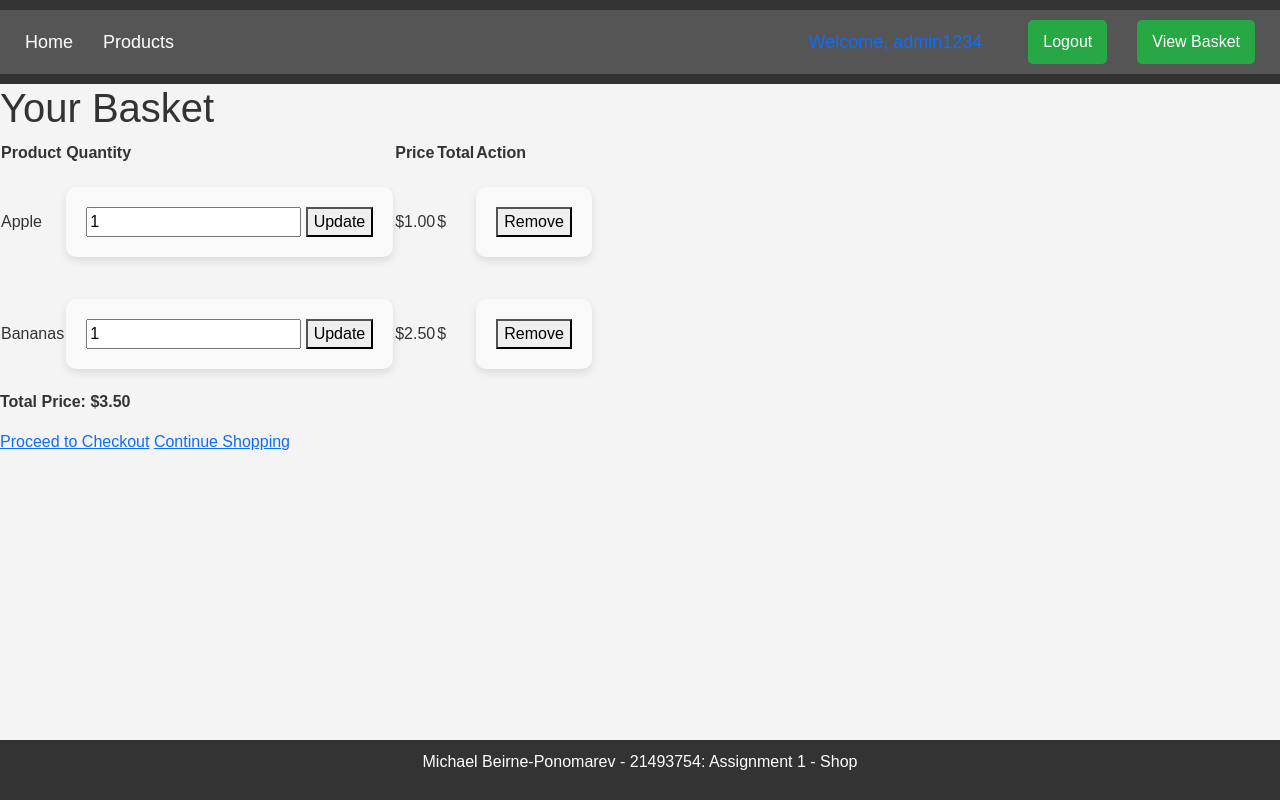
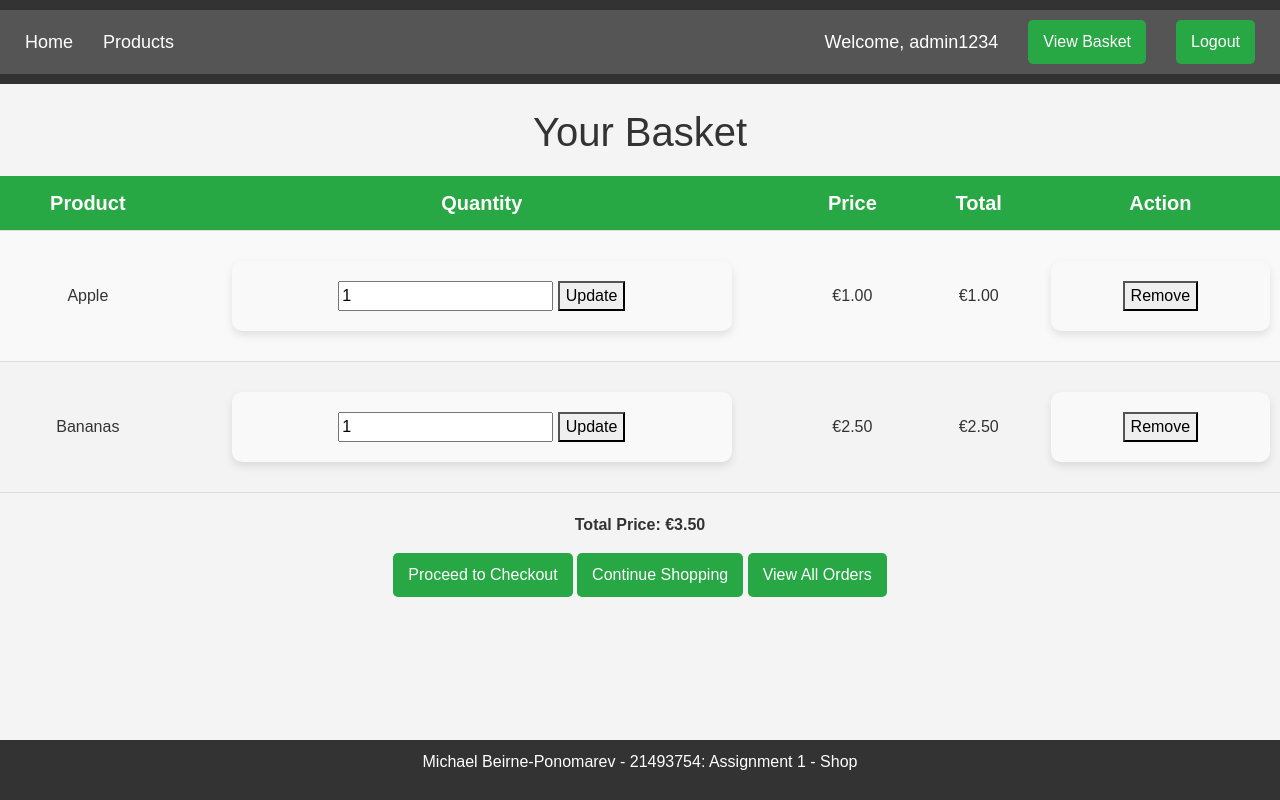
Before and after one commit to Mbpono24/CSC1113-A1, a Django app: page /view-basket/ in a window 1280 px wide. Run offline with Django 5.2, Linux system fonts and the light colour scheme; a user stored in the database is signed in; data comes from the database, SQL or seed files in the repository; both versions use the stored data as it was after the commit.

Commit message:
Final Fixes/Changes

```diff
--- a/backend/backend/mikeshop/static/css/styling.css
+++ b/backend/backend/mikeshop/static/css/styling.css
@@ -1,4 +1,4 @@
-/* Global Styles */
+
 body {
     font-family: 'Arial', sans-serif;
     margin: 0;
@@ -8,9 +8,9 @@
 }
 
 .center {
-    text-align: center; /* Center text horizontally */
+    text-align: center;
 }
-/* Header Styles */
+
 header {
     background-color: #333;
     color: #fff;
@@ -22,29 +22,43 @@
     margin: 0;
 }
 
+footer {
+    background-color: #333;
+    color: white;
+    text-align: center;
+    padding: 10px 0;
+    position: fixed;
+    bottom: 0;
+    width: 100%;
+}
+
 /* Navigation Bar */
 nav {
     display: flex;
-    justify-content: space-between; /* Align items to the left and right */
+    justify-content: space-between;
     background-color: #555;
     padding: 10px;
-    align-items: center; /* Vertically center the content */
+    align-items: center;
 }
 
-/* Left side of the navbar (logo or links) */
 .nav-left {
     display: flex;
     align-items: center;
 }
 
-/* Right side of the navbar (user and buttons) */
 .nav-right {
     display: flex;
     align-items: center;
 }
 
-/* Style for links */
 nav a {
+    color: white;
+    text-decoration: none;
+    margin: 0 15px;
+    font-size: 18px;
+}
+
+nav p {
     color: white;
     text-decoration: none;
     margin: 0 15px;
@@ -59,7 +73,7 @@
 .btn {
     display: inline-block;
     padding: 10px 15px;
-    background-color: #28a745;  /* Primary color */
+    background-color: #28a745;
     color: white;
     text-align: center;
     text-decoration: none;
@@ -81,13 +95,13 @@
     background-color: #218838;
 }
 
-/* Container for content */
+
 .container {
     width: 80%;
     margin: 20px auto;
 }
 
-/* Product Listing */
+/* Product List */
 .product-list {
     display: flex;
     flex-wrap: wrap;
@@ -96,7 +110,17 @@
     padding-bottom: 100px;
 }
 
-/* Individual product card */
+.product-list h3 {
+    margin-top: 0;
+    font-size: 22px;
+}
+
+.product-list p {
+    font-size: 18px;
+    margin: 10px 0;
+}
+
+/* Individual Product */
 .product-box {
     width: 30%;
     padding-bottom: 20px;
@@ -106,16 +130,16 @@
     border: 1px solid #ddd;
     border-radius: 5px;
     text-align: center;
+    margin: 15px 15px;
 }
 
-/* Product details */
 .product-box h3 {
     margin-top: 0;
-    font-size: 18px;
+    font-size: 20px;
 }
 
 .product-box p {
-    font-size: 14px;
+    font-size: 18px;
     margin: 10px 0;
 }
 
@@ -126,7 +150,6 @@
     border-radius: 5px;
 }
 
-/* View button */
 .product-box .btn {
     display: inline-block;
     background-color: #28a745;
@@ -141,28 +164,35 @@
     background-color: #218838;
 }
 
-/* Basket/Cart Styles */
-.basket {
-    margin-top: 20px;
+/* Basket Table */
+table {
+    width: 100%;
+    border-collapse: collapse;
+    margin: 20px 0;
+    background-color: #f9f9f9;
 }
 
-.basket-item {
-    display: flex;
-    justify-content: space-between;
-    padding: 15px;
-    background-color: white;
-    margin-bottom: 10px;
-    border: 1px solid #ddd;
+table th {
+    background-color: #28a745;
+    color: white;
+    text-align: left;
+    padding: 12px;
+    font-size: 20px;
+    text-align: center;
 }
 
-.basket-item h4 {
-    margin: 0;
+table tr {
+    border-bottom: 1px solid #ddd;
 }
 
-.basket-item p {
-    margin: 0;
-    font-size: 14px;
-    color: #777;
+table tr:nth-child(odd) {
+    background-color: #f2f2f2b8;
+}
+
+table td {
+    padding: 10px;
+    font-size: 16px;
+    text-align: center;
 }
 
 form {
@@ -192,14 +222,3 @@
     font-weight: bold;
     margin-bottom: 5px;
 }
-
-/* Footer */
-footer {
-    background-color: #333;
-    color: white;
-    text-align: center;
-    padding: 10px 0;
-    position: fixed;
-    bottom: 0;
-    width: 100%;
-}
--- a/backend/backend/mikeshop/templates/base.html
+++ b/backend/backend/mikeshop/templates/base.html
@@ -16,9 +16,9 @@
             </div>
             <div class="nav-right">
             {% if user.is_authenticated %}
-            <a class="nav-link" href="#">Welcome, {{user.username}}</a>
+            <p>Welcome, {{user.username}}</p>
+            <a href="{% url 'view_basket' %}"class="btn btn-primary">View Basket</a>
             <a href="{% url 'logout' %}" class="btn btn-primary">Logout</a>
-            <a href="{% url 'view_basket' %}"class="btn btn-primary">View Basket</a>
             {% else %}
             <a href="{% url 'login' %}" class="btn btn-primary">Login</a>
             <a href="{% url 'register' %}" class="btn btn-primary">Register</a>
@@ -29,7 +29,7 @@
     <main>
         {% block content %}
         {% if user.is_authenticated %}
-            <a class="nav-link" href="#">Welcome, {{user.username}}</a>
+            <p>Welcome, {{user.username}}</p>
             <a href="{% url 'logout' %}" class="btn btn-primary">Logout</a>
         {% else %}
             <a href="{% url 'login' %}" class="btn btn-primary">Login</a>
--- a/backend/backend/mikeshop/templates/view_basket.html
+++ b/backend/backend/mikeshop/templates/view_basket.html
@@ -3,6 +3,8 @@
 {% block title %}Your Basket{% endblock %}
 
 {% block content %}
+<br>
+<div class="center">
 <h1>Your Basket</h1>
 
 {% if basket_items %}
@@ -25,8 +27,8 @@
                     <button type="submit">Update</button>
                 </form>
             </td>
-            <td>${{ item.product_id.price }}</td>
-            <td>${{ item.total_price }}</td>
+            <td>€{{ item.product_id.price }}</td>
+            <td>€{{ item.item_price }}</td>
             <td>
                 <!-- Form to remove item from basket -->
                 <form action="{% url 'remove_from_basket' item.id %}" method="post">
@@ -37,15 +39,17 @@
         </tr>
         {% endfor %}
     </table>
+    <div class="center">
+    <p><strong>Total Price: €{{ total_price }}</strong></p>
 
-    <p><strong>Total Price: ${{ total_price }}</strong></p>
-
-    <a href="{% url 'checkout' %}">Proceed to Checkout</a>
+    <a href="{% url 'checkout' %}" class="btn btn-primary">Proceed to Checkout</a>
 
 {% else %}
     <p>Your basket is empty.</p>
 {% endif %}
 
-<a href="{% url 'products' %}">Continue Shopping</a>
-
+<a href="{% url 'products' %}" class="btn btn-primary">Continue Shopping</a>
+<a href="{% url 'view_orders' %}" class="btn btn-primary">View All Orders</a>
+    </div>
+</div>
 {% endblock %}
```
Also changed, not shown: backend/backend/mikeshop/templates/order_confirmation.html (+9 -8 lines), backend/backend/mikeshop/templates/view_orders.html (+5 -5 lines), backend/backend/db.sqlite3.
